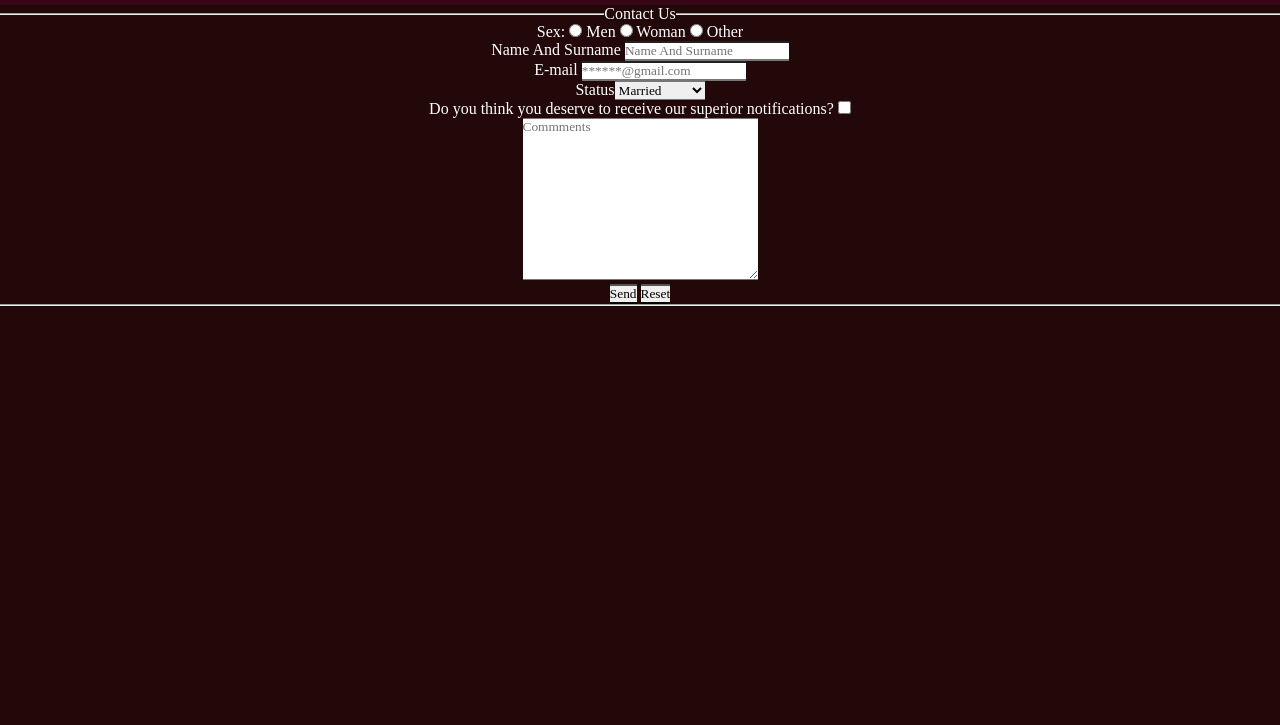
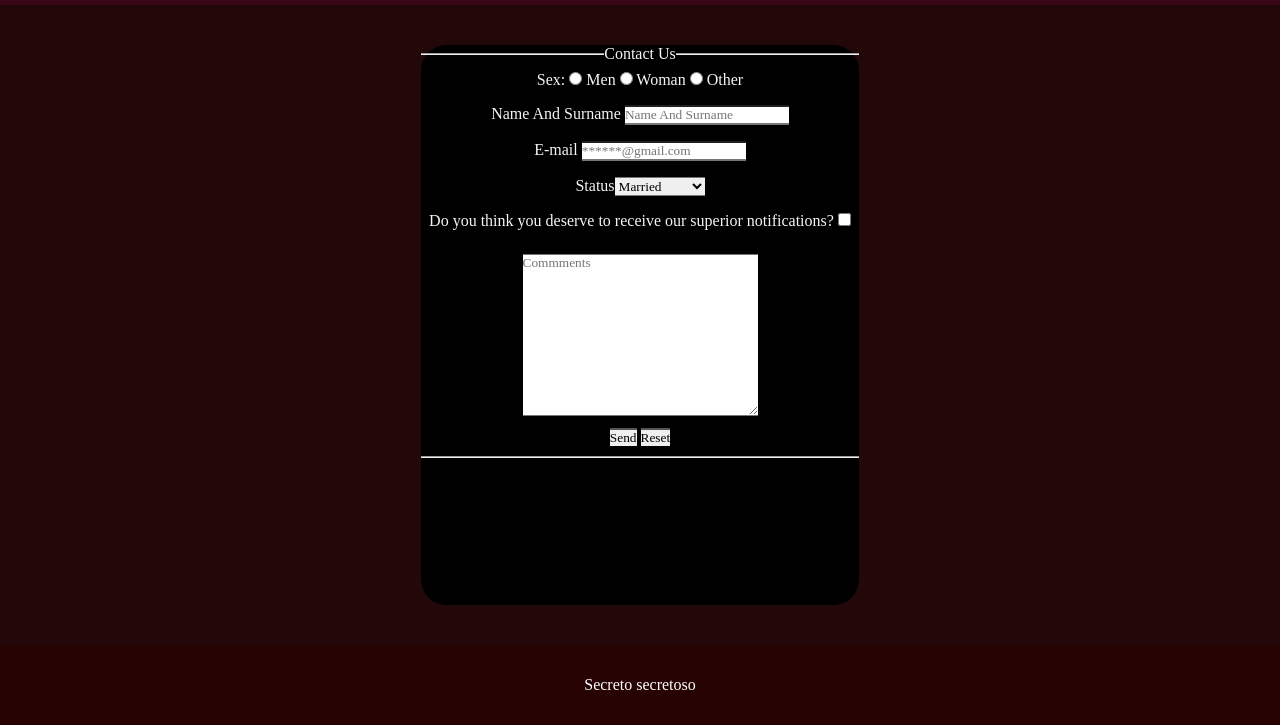
Before and after one commit to mariano-paporello/20045_github, a plain HTML site: page assets.2/pages/contactUs.html in a window 1280 px wide. Shown: the part 75-800 px from the top of the page. Drawn offline with Linux system fonts and the light colour scheme; a web font is replaced by a local one.

Commit message:
Segunda entega final primera parte

```diff
--- a/assets.2/css/index.css
+++ b/assets.2/css/index.css
@@ -28,13 +28,14 @@ footer {
 
 .footer_list {
     display: flex;
-    justify-content: flex-start;
     align-items: center;
     min-height: 10vh;
+    justify-content: center;
 }
 
 .footer_link {
-    padding: 1.2rem;
+    padding: 1vh;
+    margin-left: 1vw;
 }
 
 /*!  general */
@@ -438,13 +439,21 @@ body main .manga_section{
 /*Main of Contact Us*/
 .contact_background {
     background-color: rgb(34, 8, 8);
+    display: flex;
+    justify-content: center;
 }
 
 .form {
-    color: white;
+    color: whitesmoke;
     text-align: center;
+    margin-top: 5vh;
+    margin-bottom: 5vh;
+    background-color: black;
+    border-radius: 2vw;
 }
-
+fieldset p{
+    padding: 1vh;
+}
 
 
 
--- a/assets.2/pages/contactUs.html
+++ b/assets.2/pages/contactUs.html
@@ -48,7 +48,7 @@
                     </a>
                 </li>
                 <li>
-                    <a class="light_novel_link_" href="./lightnNovels.html">
+                    <a class="light_novel_link_" href="./lightNovels.html">
                         <b> Light Novels</b>
                     </a>
                 </li>
@@ -69,7 +69,7 @@
     <main class="contact_background">
         <form class="form" action="">
             <Fieldset>
-                <legend>Contact Us</legend>
+                <legend> Contact Us </legend>
                 <P> Sex:
                     <input type="radio" name="encuesta" value="Men">
                     <label for="Men">Men</label>
@@ -103,6 +103,9 @@
             </Fieldset>
         </form>
     </main>
+    <footer class="footer_list">
+        <a class="footer_list" href="../../../../Documents/Programacion desarrollo web/Desafios/Boostrap/Index.html"> Secreto secretoso</a>
+    </footer>
 
 
 </body>
```
